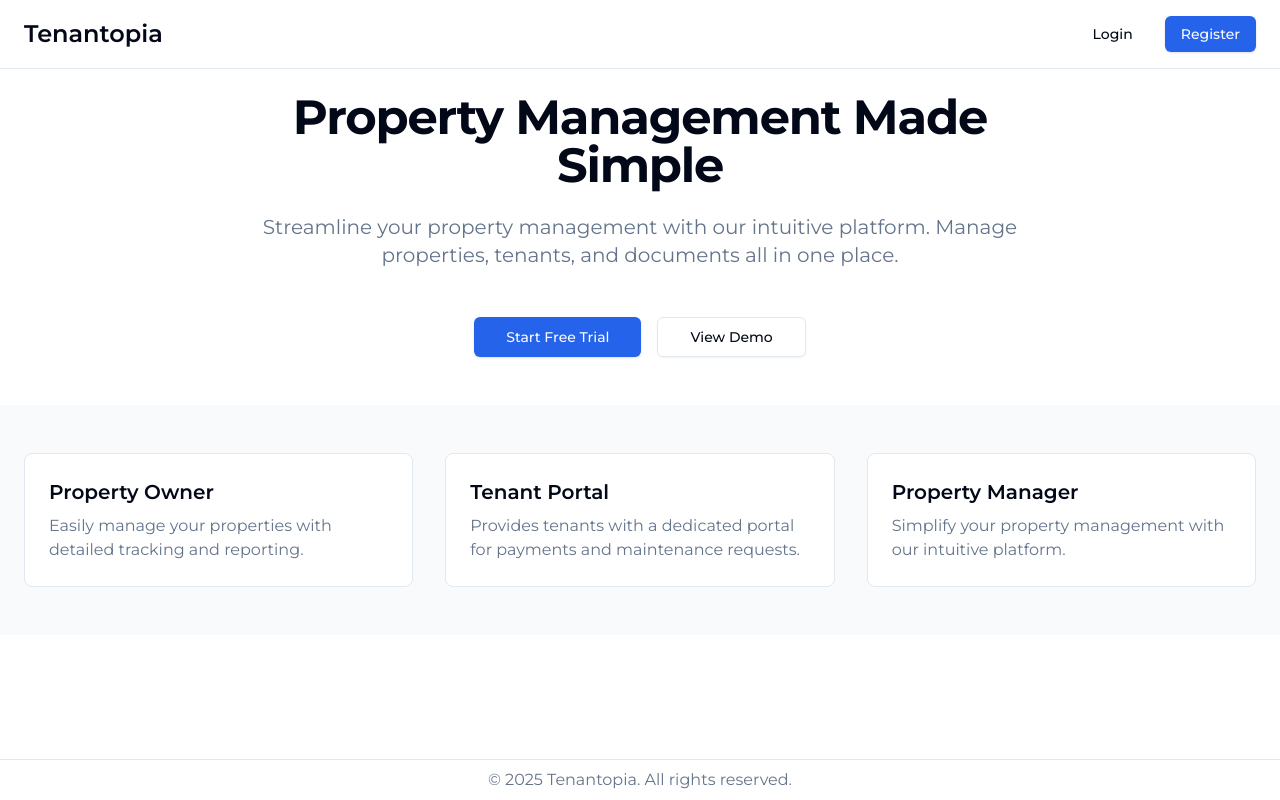
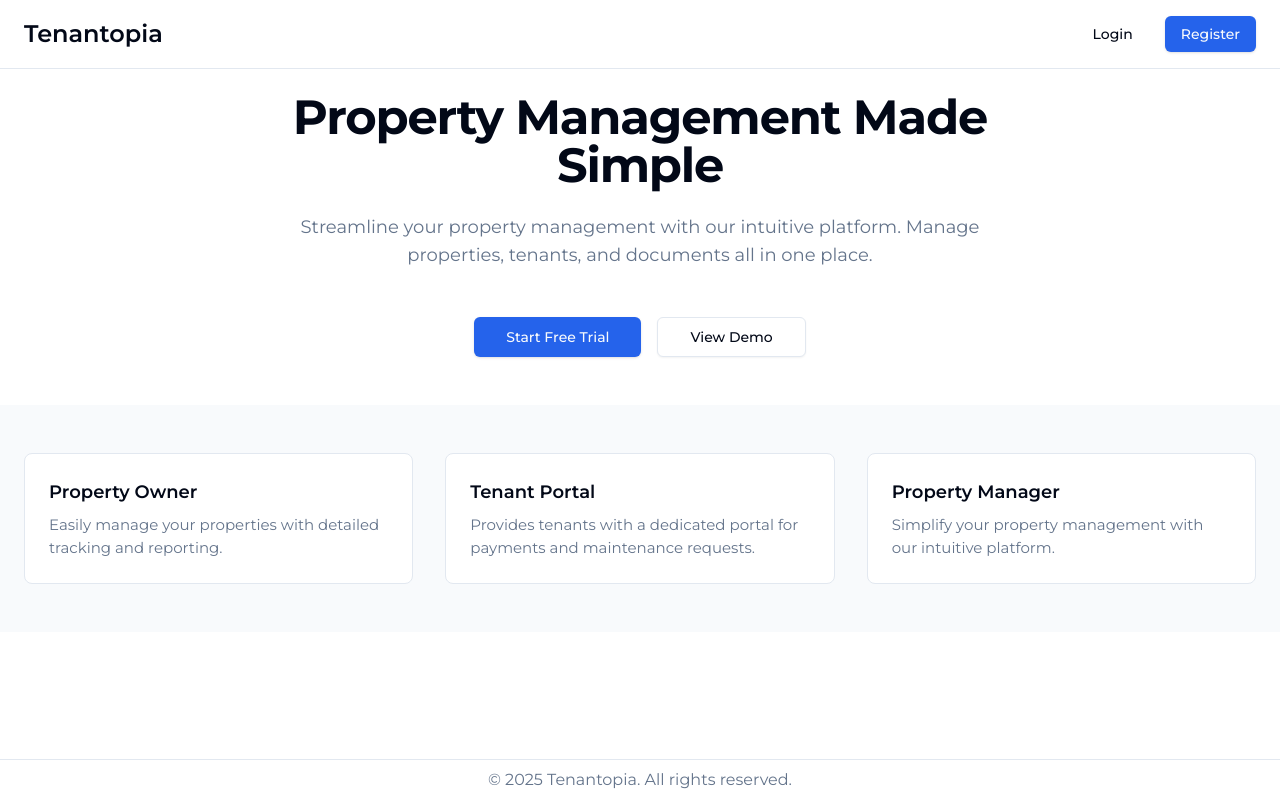
Before and after one commit to klaus-gudy/tenantopia, a Next.js app: page / in a window 1280 px wide. Built offline with nearby package versions, Linux system fonts and the light colour scheme.

Commit message:
Style: Adjusted font sizes for improved readability on landing page

```diff
--- a/app/page.tsx
+++ b/app/page.tsx
@@ -42,7 +42,7 @@
             <h2 className="text-5xl font-bold tracking-tight">
               Property Management Made Simple
             </h2>
-            <p className="text-xl text-muted-foreground">
+            <p className="text-lg text-muted-foreground">
               Streamline your property management with our intuitive platform.
               Manage properties, tenants, and documents all in one place.
             </p>
@@ -68,10 +68,10 @@
                   className="p-6 rounded-lg bg-background border animate-fadeIn"
                   style={{ animationDelay: `${index * 100}ms` }}
                 >
-                  <h3 className="text-xl font-semibold mb-2">
+                  <h3 className="text-lg font-semibold mb-2">
                     {feature.title}
                   </h3>
-                  <p className="text-muted-foreground">{feature.description}</p>
+                  <p className="text-[15px] text-muted-foreground">{feature.description}</p>
                 </div>
               ))}
             </div>
```
